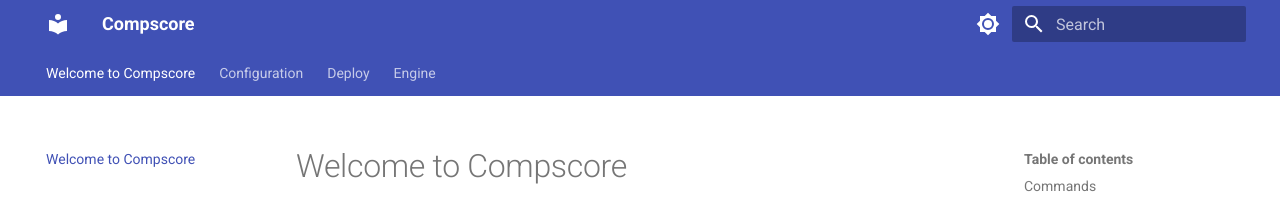
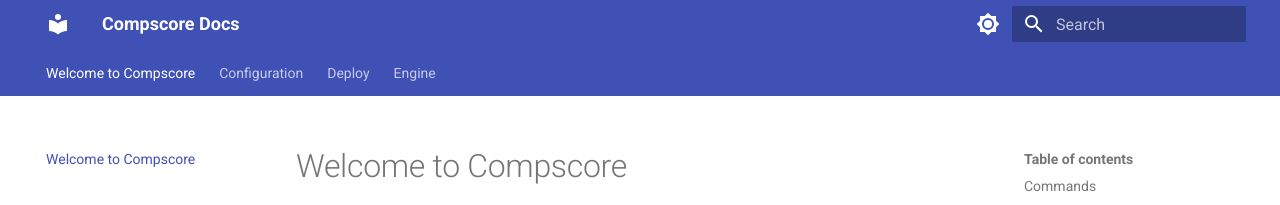
Before and after one commit to compscore/docs, an MkDocs documentation site: the page built from docs/index.md, in a window 1280 px wide. Shown: the top 205 px of the page. Built offline with MkDocs 1.6.1 and Material for MkDocs 9.7.7, drawn with Linux system fonts in a browser that asks for light colours.

Commit message:
changed site_name

```diff
--- a/mkdocs.yml
+++ b/mkdocs.yml
@@ -1,4 +1,4 @@
-site_name: Compscore
+site_name: Compscore Docs
 theme:
   name: material
   language: en
```
